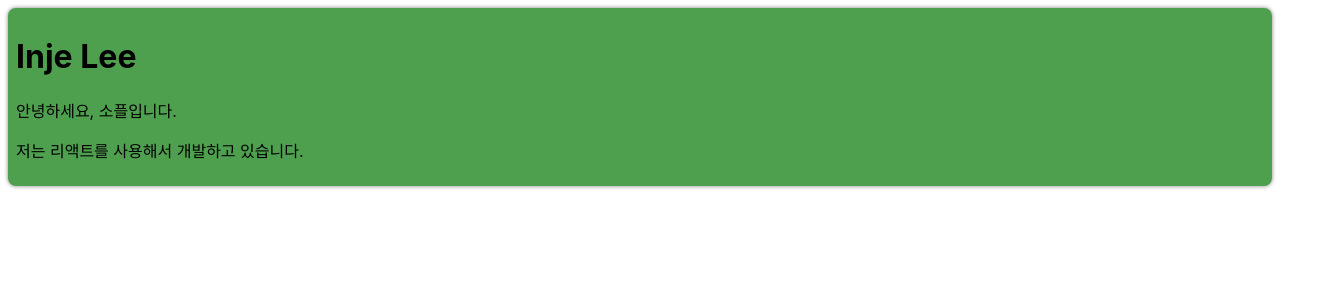
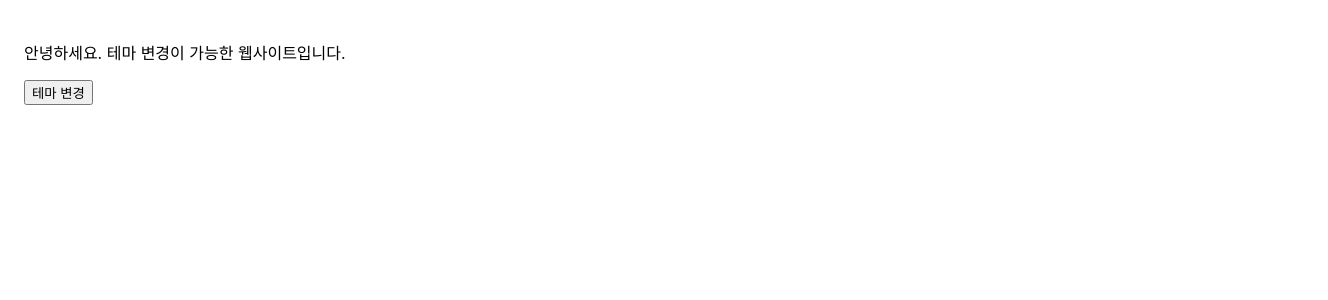
Before and after one commit to eejihoon/myfirstencounterreact, a React (Create React App) app: page / in a window 1280 px wide. Shown: the top 300 px of the page, 1328 px wide, since content can reach past the window. Built offline with nearby package versions, Linux system fonts and the light colour scheme.

Commit message:
context API

```diff
--- /dev/null
+++ b/src/chapter14/DarkOrLight.jsx
@@ -0,0 +1,20 @@
+import React, { useCallback, useState } from "react";
+import ThemeContext from "./ThemeContext";
+import MainContent from "./MainContent";
+
+export default function DarkOrLight() {
+  const [theme, setTheme] = useState("light");
+
+  const toggleTheme = useCallback(() => {
+    if (theme == "light") {
+      setTheme("dark");
+    } else if (theme == "dark") {
+      setTheme("light");
+    }
+  }, [theme]);
+  return (
+    <ThemeContext.Provider value={{ theme, toggleTheme }}>
+      <MainContent />
+    </ThemeContext.Provider>
+  );
+}
--- /dev/null
+++ b/src/chapter14/MainContent.jsx
@@ -0,0 +1,21 @@
+import React, { useContext } from "react";
+import ThemeContext from "./ThemeContext";
+
+export default function MainContent() {
+  const { theme, toggleTheme } = useContext(ThemeContext);
+
+  return (
+    <div
+      style={{
+        width: "100vw",
+        height: "100vh",
+        padding: "1.5rem",
+        backgroundColor: theme == "light" ? "white" : "black",
+        color: theme == "light" ? "black" : "white",
+      }}
+    >
+      <p>안녕하세요. 테마 변경이 가능한 웹사이트입니다.</p>
+      <button onClick={toggleTheme}>테마 변경</button>
+    </div>
+  );
+}
--- /dev/null
+++ b/src/chapter14/ThemeContext.jsx
@@ -0,0 +1,6 @@
+import React from 'react'
+
+const ThemeContext = React.createContext();
+ThemeContext.displayName = "ThemeContext";
+
+export default ThemeContext;
--- a/src/index.js
+++ b/src/index.js
@@ -2,13 +2,13 @@
 import ReactDOM from "react-dom/client";
 import "./index.css";
 import reportWebVitals from "./reportWebVitals";
-import ProfileCard from "./chapter13/ProfileCard";
+import DarkOrLight from "./chapter14/DarkOrLight";
 
 const root = ReactDOM.createRoot(document.getElementById("root"));
 
 root.render(
   <div>
-    <ProfileCard />
+    <DarkOrLight />
   </div>
 );
 
```
